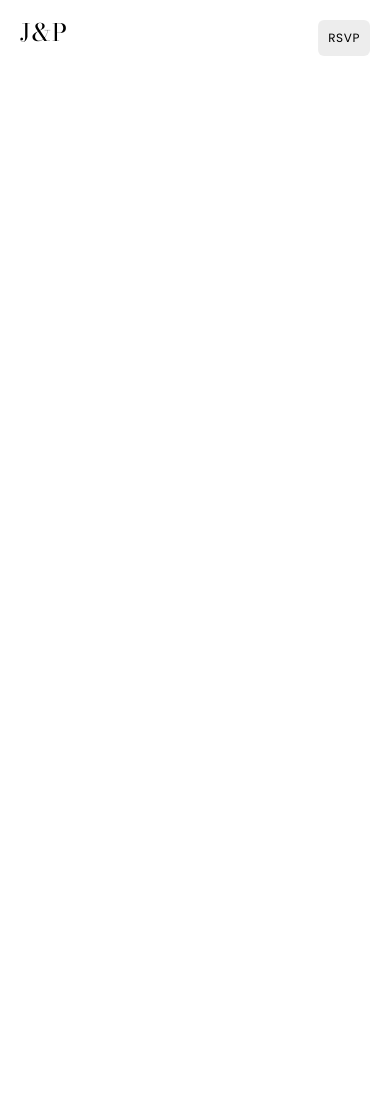
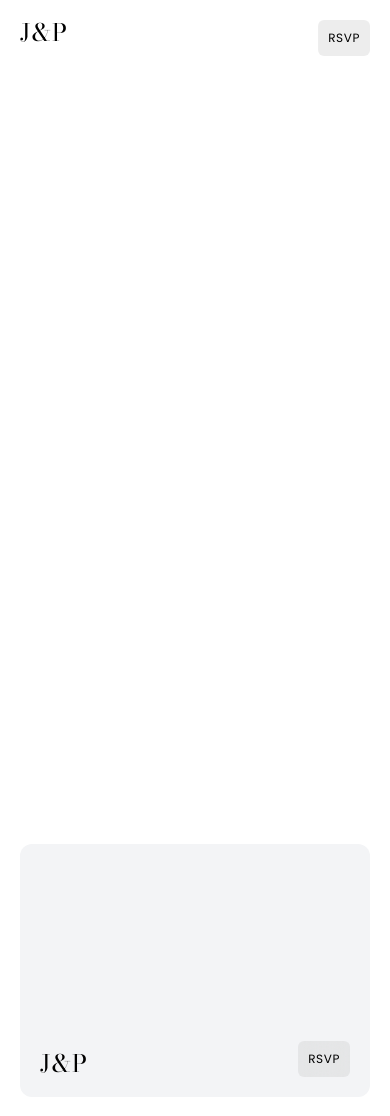
Before and after one commit to miller-design/Project-Wedding-Day, a Next.js app: page / in a window 390 px wide. Before the commit the page ends 844 px from the top, so only its background shows below. Built offline with nearby package versions, Linux system fonts and the light colour scheme.

Commit message:
footer added + some responsive tweaks

```diff
--- a/src/app/(frontend)/layout.tsx
+++ b/src/app/(frontend)/layout.tsx
@@ -5,6 +5,7 @@ import { Provider } from "jotai";
 
 import "@/styles/app.scss";
 
+import { Footer } from "@/components/Footer";
 import { Header } from "@/components/Header";
 
 import { bodoniModa, poppins } from "@/lib/fonts";
@@ -25,6 +26,7 @@ export default function RootLayout({
 				<body className={clsx(bodoniModa.variable, poppins.variable, "antialiased")}>
 					<Header />
 					<main className="[ too-col ][ min-h-screen ]">{children}</main>
+					<Footer />
 				</body>
 			</Provider>
 		</html>
--- a/src/components/Carousel/index.tsx
+++ b/src/components/Carousel/index.tsx
@@ -20,8 +20,8 @@ const Carousel: React.FC<CarouselProps> = ({ slides }) => {
 		// If the width and height are equal, it returns "flex-[0_0_50%]" for a square aspect ratio.
 		// If the width is greater than the height, it returns "flex-[0_0_70%]" for a landscape aspect ratio.
 		// Otherwise, it returns "flex-[0_0_35%]" for a portrait aspect ratio.
-		if (width === height) return "flex-[0_0_50%]";
-		return width > height ? "flex-[0_0_70%]" : "flex-[0_0_35%]";
+		if (width === height) return "flex-[0_0_80%] md:flex-[0_0_50%]";
+		return width > height ? "flex-[0_0_100%] md:flex-[0_0_70%]" : "flex-[0_0_50%] md:flex-[0_0_35%]";
 	};
 
 	return (
@@ -33,8 +33,8 @@ const Carousel: React.FC<CarouselProps> = ({ slides }) => {
 							{slides.map((slide, index) => {
 								const aspectClass = getAspectRatioClass(slide.width, slide.height);
 								return (
-									<div key={index} className={clsx([slideStyles, aspectClass, "mr-20-30"])}>
-										<TooImage {...slide} className="h-full" />
+									<div key={index} className={clsx([slideStyles, aspectClass, "mr-10-20"])}>
+										<TooImage {...slide} className="h-full max-h-[calc(100vh-60px)] object-cover" />
 									</div>
 								);
 							})}
--- /dev/null
+++ b/src/components/Footer/index.tsx
@@ -0,0 +1,34 @@
+import { Button } from "../UI/Button";
+import { ButtonGroup } from "../UI/ButtonGroup";
+import { Logo } from "../UI/Logo";
+
+const Footer = () => {
+	return (
+		<>
+			<header className={`[ TooFooter ][ pb-20-30 ]`}>
+				<div className="[ relative ][ too-grid items-end ][ rounded-xl overflow-hidden ][ h-[30vh] min-h-190-200 ][ bg-gray-100 ][ p-20-30 ]">
+					{/* added for water mark effect */}
+					<Logo
+						isStatic={true}
+						className="[ too-abs-x invisible lg:visible lg:-top-[3vh] ][ opacity-[0.015] ][ lg:!text-[38vh] ]"
+					/>
+					<div className="[ col-span-3 md:col-span-4 ]">
+						<Logo isStatic={true} />
+					</div>
+					<div className="[ hidden sm:flex justify-center items-center ][ sm:col-span-6 md:col-span-4 ]">
+						<ButtonGroup>
+							<Button text="Our Story" isLink={false} isLight={true} />
+							<Button text="Location" isLink={false} isLight={true} />
+							<Button text="Faq's" isLink={false} isLight={true} />
+						</ButtonGroup>
+					</div>
+					<div className="[ flex justify-end items-center ][ col-span-3 md:col-span-4 ]">
+						<Button text="RSVP" isLink={false} isLight={true} />
+					</div>
+				</div>
+			</header>
+		</>
+	);
+};
+
+export { Footer };
--- a/src/components/ImageCTA/index.tsx
+++ b/src/components/ImageCTA/index.tsx
@@ -5,7 +5,9 @@ import { ImageCTAProps } from "./type";
 
 const ImageCTA: React.FC<ImageCTAProps> = ({ media, label, header, link }) => {
 	const outputMedia = () => {
-		return <TooImage {...media} className="[ w-full h-full aspect-video object-cover object-center" />;
+		return (
+			<TooImage {...media} className="[ w-full max-h-[calc(100vh-60px)] aspect-video object-cover object-center" />
+		);
 	};
 
 	return (
--- a/src/components/UI/Logo/index.tsx
+++ b/src/components/UI/Logo/index.tsx
@@ -4,10 +4,16 @@ import { useEffect, useState } from "react";
 
 import clsx from "clsx";
 
-const Logo = () => {
+import { LogoProps } from "./type";
+
+const Logo: React.FC<LogoProps> = ({ isStatic, className = "" }) => {
 	const [isScrolled, setIsScrolled] = useState(false);
 
 	useEffect(() => {
+		if (isStatic) {
+			return;
+		}
+
 		const handleScroll = () => {
 			if (window.scrollY > 10) {
 				setIsScrolled(true);
@@ -20,15 +26,17 @@ const Logo = () => {
 		return () => {
 			window.removeEventListener("scroll", handleScroll);
 		};
-	}, []);
+	}, [isStatic]);
 
 	return (
 		<div
 			className={clsx([
-				"[ TooLogo ][ too-secondary too-fs-24-30 !tracking-wider ][ text-white mix-blend-difference ]",
-				"[ fixed left-20-30 z-10 ][ origin-[left_center] ][ transition-transform duration-[400ms] ]",
-				isScrolled ? "scale-[0.75]" : "scale-[1]",
-				isScrolled ? "[ translate-y-10 translate-x-20-30 ]" : "[ translate-y-20-30 ]"
+				"[ TooLogo ][ too-secondary too-fs-24-30 !tracking-wider ]",
+				!isStatic ? "[ fixed left-20-30 z-10 ][ origin-[left_center] ][ transition-transform duration-[400ms] ]" : "",
+				!isStatic ? "[ text-white mix-blend-difference ]" : "[ text-black ]",
+				!isStatic ? (isScrolled ? "scale-[0.75]" : "scale-[1]") : "",
+				!isStatic ? (isScrolled ? "[ translate-y-10 translate-x-20-30 ]" : "[ translate-y-20-30 ]") : "",
+				className
 			])}
 		>
 			J&P
--- /dev/null
+++ b/src/components/UI/Logo/type.ts
@@ -0,0 +1,4 @@
+export type LogoProps = {
+	isStatic?: boolean;
+	className?: string;
+};
```
